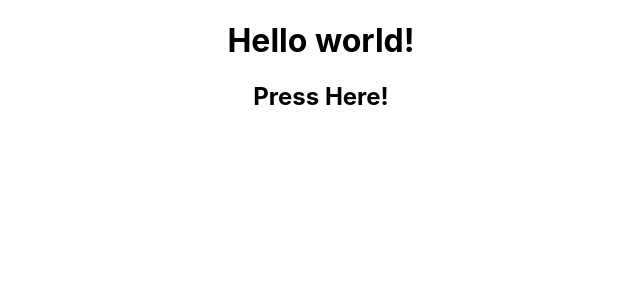
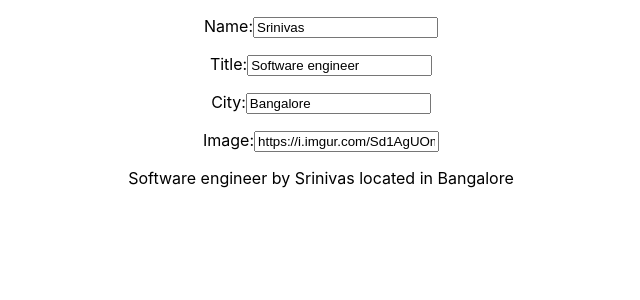
Before and after one commit to Srinivas002Guddati/react-interview-prep, a React (Create React App) app: page / in a window 1280 px wide. Shown: the top 300 px of the page, without its empty margins (319-959 px from the left). Built offline with nearby package versions, Linux system fonts and the light colour scheme.

Commit message:
useState hook examples added

```diff
--- a/src/App.js
+++ b/src/App.js
@@ -7,6 +7,7 @@ import {Profile} from './components/core-concepts/higher-order-components';
 import withCompanyName from'./components/core-concepts/higher-order-components';
 import ReactPureComp from './components/core-concepts/pure-components';
 import Test from './components/core-concepts/classbased-comp-life-cycle-methods';
+import UseStateExample from './components/core-concepts/hooks/useState-hook';
 function App() {
   // const fruits = ['apple', 'banana', 'orange', 'guava'];
   const EnhancedProfile = withCompanyName(Profile);
@@ -22,7 +23,8 @@ function App() {
       </ul> */}
       {/* <EnhancedProfile name="Srinivas" company="Meta" /> */}
       {/* <ReactPureComp /> */}
-      <Test />
+      {/* <Test /> */}
+      <UseStateExample />
     </div>
   );
 }
--- /dev/null
+++ b/src/components/core-concepts/hooks/useState-hook.js
@@ -0,0 +1,185 @@
+
+import { useState } from "react";
+
+
+//UseState is a React hook that lets you add a state variable to component
+
+//Example - Text field string :
+  export const MyInput =()=>{
+
+    const [text, setText] = useState('hello');
+    const handlChange = (e)=>{
+        setText(e.target.value);
+    }
+
+    return(
+        <>
+        <input type="text" onChange={handlChange}/>
+        <p>You typed: {text} </p>
+        </>
+    )
+};
+
+
+//Exmaple - Checkbox
+
+export const MyCheckbox =()=>{
+    const [liked, setLiked] = useState(true);
+
+    const handlChange = (e)=>{
+        setLiked(e.target.checked);
+    }
+
+    return(
+        <>
+        <label>
+            <input type="checkbox" value={liked} onChange={handlChange} />
+            I liked this
+        </label>
+
+        <p>{ liked ? "You liked this." : "You did not like this."}</p>
+        </>
+    )
+}
+
+//Example - Form
+
+export const Fomr =()=>{
+    const [name, setName] = useState("Taylor");
+    const[ age, setAge] = useState(42);
+    const handleChange = (e) =>{
+        setName(e.target.value);
+    }
+    const handleClick = ()=>{
+        setAge(age + 1);
+    }
+
+    return(
+        <>
+        <input type="text" value={name} onChange={handleChange} />
+        <button onClick={handleClick}>Increment age</button>
+        <p>Hello, {name}. Your are {age}.</p>
+        </>
+    )
+}
+
+//Example - Form - useState using Array & Objects
+
+
+const UseStateExample1 = () => {
+
+    const [ form, setForm ] = useState({
+        firstName:'Srinivas',
+        lastName: 'Guddati',
+        email:'srinivas@sample.com'
+    })
+
+    const handlFirstName = (e) =>{
+        setForm({
+            ...form,
+            firstName: e.target.value
+        })
+    };
+
+    const handlLastName = (e) =>{
+        setForm({
+            ...form,
+            lastName: e.target.value
+        })
+    };
+
+    const handleEmail = (e) =>{
+        setForm({
+            ...form,
+            email: e.target.value
+        })
+    };
+
+    return(
+        <>
+            <label>Name:
+                <input type="text" value={form.firstName} onChange={handlFirstName} />
+            </label>
+            <label>
+                Title:
+                <input type="text" value={form.lastName} onChange={handlLastName} />
+            </label>
+            <label>
+                City:
+                <input type="text" value={form.email} onChange={handleEmail} />
+            </label>
+            <p>
+                {form.firstName} { form.lastName}, email: { form.email}
+            </p>
+        </>
+    )
+};
+
+//export default UseStateExample1;
+
+//Example - Form - useState using Array & Objects
+
+
+const UseStateExample = () => {
+
+    const [ form, setForm ] = useState({
+        name:'Srinivas',
+        atwork:{
+            title: 'Software engineer',
+            city:'Bangalore',
+            image:'https://i.imgur.com/Sd1AgUOm.jpg'
+        }
+    })
+
+    const handlFirstName = (e) =>{
+        setForm({
+            ...form,
+            firstName: e.target.value
+        })
+    };
+
+    const handlLastName = (e) =>{
+        setForm({
+            ...form,
+            lastName: e.target.value
+        })
+    };
+
+    const handleEmail = (e) =>{
+        setForm({
+            ...form,
+            email: e.target.value
+        })
+    };
+
+     return(
+        <>
+        <p>
+            <label>Name:
+                <input type="text" value={form.name} onChange={handlFirstName} />
+            </label></p>
+            <p>
+            <label>
+                Title:
+                <input type="text" value={form.atwork.title} onChange={handlLastName} />
+            </label></p>
+            <p>
+            <label>
+                City:
+                <input type="text" value={form.atwork.city} onChange={handleEmail} />
+            </label></p>
+            <p>
+                <label>
+                Image:
+                <input type="text" value={form.atwork.image} onChange={handleEmail} />
+            </label>
+            </p>
+            <p>
+                {`${form.atwork.title} by ${ form.name}`}
+                {` located in ${form.atwork.city}`}
+            </p>
+        </>
+    )
+};
+
+export default UseStateExample;
```
